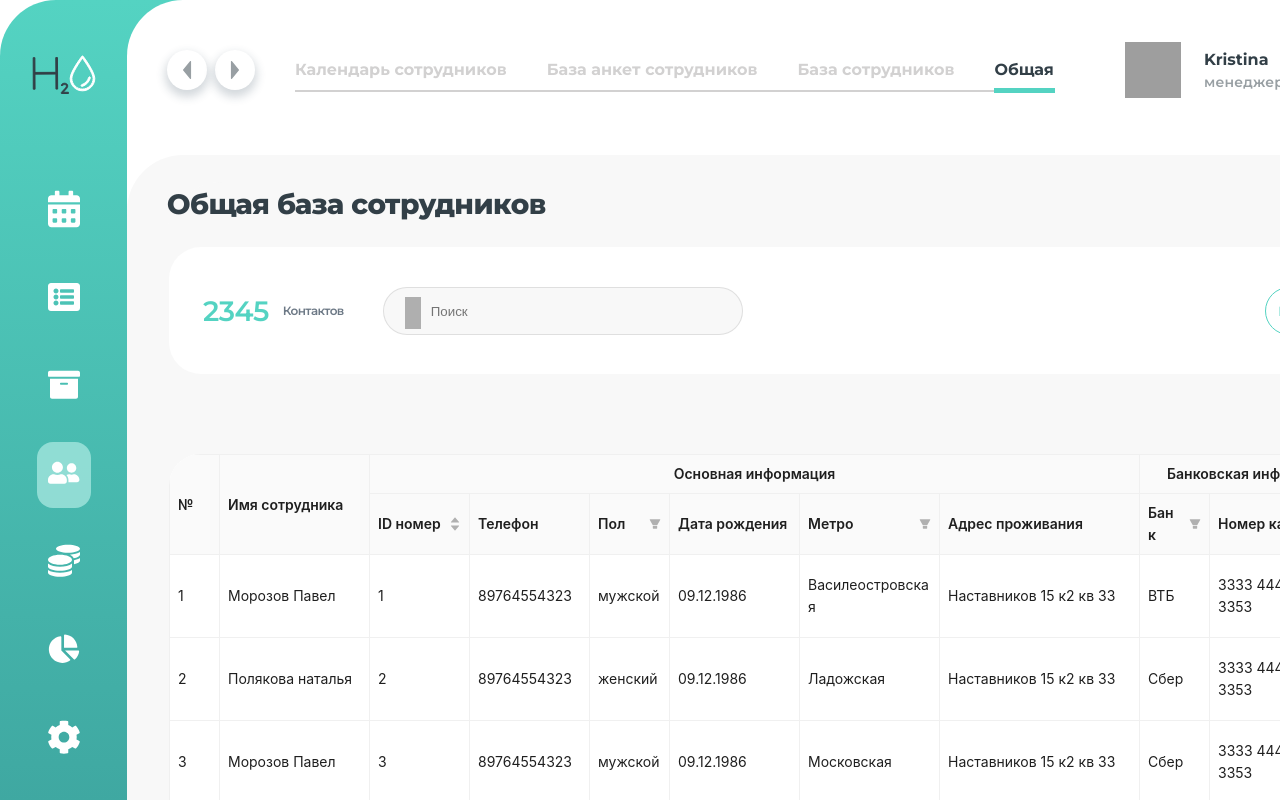
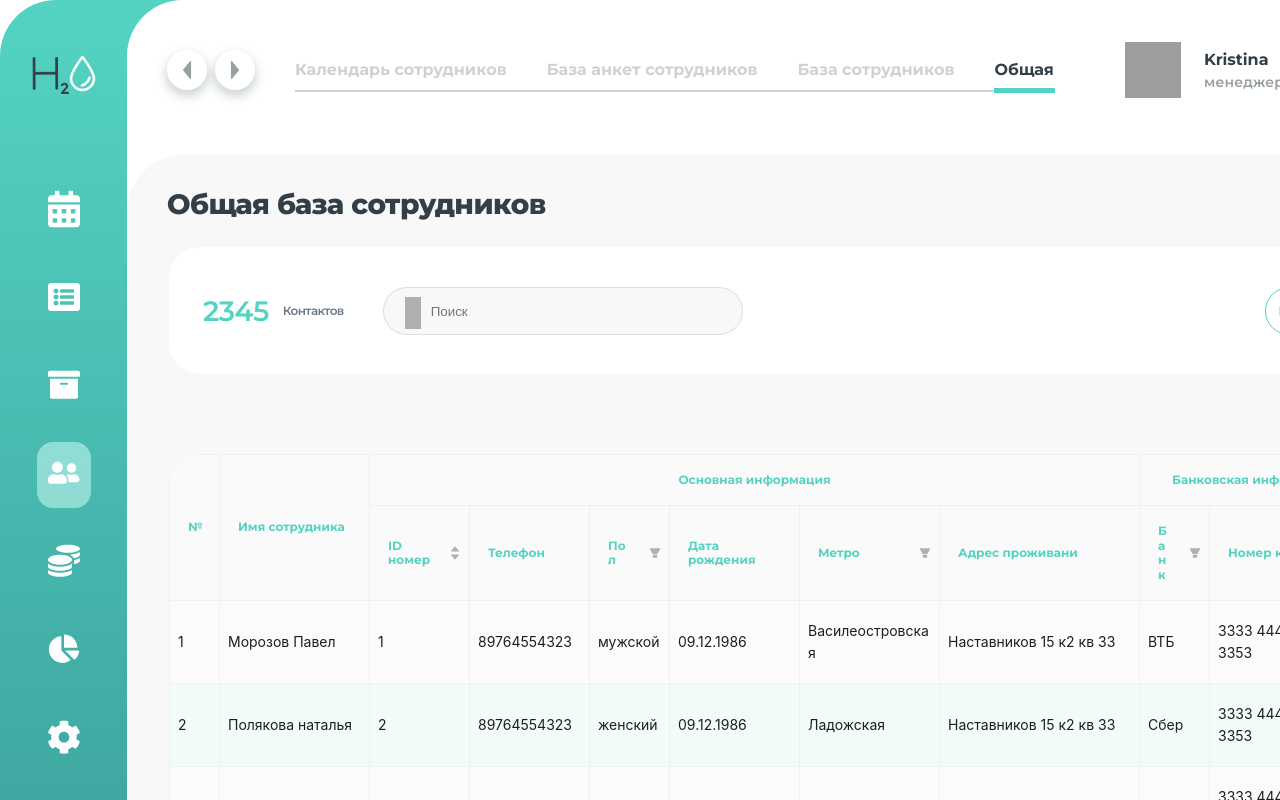
Before and after one commit to Aleksandr-Glebik/h2o_test_task, a React (Create React App) app: page /users in a window 1280 px wide. Shown: the top 800 px of the page. Built offline with nearby package versions, Linux system fonts and the light colour scheme; grey boxes are pictures that could not be loaded.

Commit message:
feat: add style for scrollbar, header title, bg color for even and odd lines

```diff
--- a/src/components/TableComp/TableComp.module.scss
+++ b/src/components/TableComp/TableComp.module.scss
@@ -5,3 +5,40 @@
     margin-top: 80px;
     overflow-x: auto;
 }
+
+::-webkit-scrollbar {
+  width: 8px;
+  height: 8px;
+  position: relative;
+  left: -30px;
+}
+
+::-webkit-scrollbar-track {
+  background-color: #F8F8F8;
+  position: relative;
+  left: -30px;
+}
+
+::-webkit-scrollbar-thumb {
+  background: #B6BCC3;
+  border-radius: 8px;
+  position: relative;
+  left: -30px;
+}
+
+.table-row-light {
+    background: rgba(248, 248, 248, 0.5);
+}
+.table-row-green {
+    background: rgba(229, 248, 246, 0.5);
+}
+
+.titleHeaderTable {
+    font-family: 'Montserrat', sans-serif;
+    font-style: normal;
+    font-weight: 700;
+    font-size: 12px;
+    line-height: 120%;
+    color: #54D3C2;
+    padding: 10px;
+}
--- a/src/components/TableComp/TableComp.tsx
+++ b/src/components/TableComp/TableComp.tsx
@@ -14,31 +14,31 @@ interface TableParams {
 
 const columns: ColumnsType<dataUserType> = [
   {
-    title: '№',
+    title: <div className={styles.titleHeaderTable}>№</div>,
     dataIndex: 'id',
-    width: 50
+    width: 50,
   },
   {
-    title: 'Имя сотрудника',
+    title: <div className={styles.titleHeaderTable}>Имя сотрудника</div>,
     dataIndex: 'fullName',
     width: 150,
   },
   {
-    title: 'Основная информация',
+    title: <div className={styles.titleHeaderTable}>Основная информация</div>,
     children: [
       {
-        title: 'ID номер',
+        title: <div className={styles.titleHeaderTable}>ID номер</div>,
         dataIndex: 'id',
         sorter: (a, b) => a.id - b.id,
         width: 100,
       },
       {
-        title: 'Телефон',
+        title: <div className={styles.titleHeaderTable}>Телефон</div>,
         dataIndex: 'phone',
         width: 120,
       },
       {
-        title: 'Пол',
+        title: <div className={styles.titleHeaderTable}>Пол</div>,
         dataIndex: 'gender',
         filters: [
           { text: 'Мужской', value: 'мужской' },
@@ -52,12 +52,12 @@ const columns: ColumnsType<dataUserType> = [
           width: 80,
       },
       {
-        title: 'Дата рождения',
+        title: <div className={styles.titleHeaderTable}>Дата рождения</div>,
         dataIndex: 'dateOfBirth',
         width: 130,
       },
       {
-        title: 'Метро',
+        title: <div className={styles.titleHeaderTable}>Метро</div>,
         dataIndex: 'metro',
         filters: [
           { text: 'Василеостровская', value: 'Василеостровская' },
@@ -74,17 +74,17 @@ const columns: ColumnsType<dataUserType> = [
         width: 140,
       },
       {
-        title: 'Адрес проживания',
+        title: <div className={styles.titleHeaderTable}>Адрес проживани</div>,
         dataIndex: 'address',
         width: 200,
       },
     ]
   },
   {
-    title: 'Банковская информация',
+    title: <div className={styles.titleHeaderTable}>Банковская информация</div>,
     children: [
       {
-        title: 'Банк',
+        title: <div className={styles.titleHeaderTable}>Банк</div>,
         dataIndex: 'bank',
         filters: [
           { text: 'ВТБ', value: 'ВТБ' },
@@ -99,17 +99,17 @@ const columns: ColumnsType<dataUserType> = [
         width: 70,
       },
       {
-        title: 'Номер карты',
+        title: <div className={styles.titleHeaderTable}>Номер карты</div>,
         dataIndex: 'cardNumber',
         width: 160,
       },
     ]
   },
   {
-    title: 'Документы сотрудника',
+    title: <div className={styles.titleHeaderTable}>Документы сотрудника</div>,
     children: [
       {
-        title: 'Гражданство',
+        title: <div className={styles.titleHeaderTable}>Гражданство</div>,
         dataIndex: 'citizenship',
         filters: [
           { text: 'РФ', value: 'РФ' },
@@ -125,62 +125,62 @@ const columns: ColumnsType<dataUserType> = [
         width: 120,
       },
       {
-        title: 'Паспорт',
+        title: <div className={styles.titleHeaderTable}>Паспорт</div>,
         dataIndex: 'passport',
         width: 120,
       },
       {
-        title: 'Кем выдан',
+        title: <div className={styles.titleHeaderTable}>Кем выдан</div>,
         dataIndex: 'issued',
         width: 180,
       },
       {
-        title: 'Срок действия',
+        title: <div className={styles.titleHeaderTable}>Срок действия</div>,
         dataIndex: 'limitDate',
         width: 120,
       },
       {
-        title: 'Место рождения',
+        title: <div className={styles.titleHeaderTable}>Место рождения</div>,
         dataIndex: 'placeOfBirth',
         width: 170,
       },
       {
-        title: 'Адрес прописки',
+        title: <div className={styles.titleHeaderTable}>Адрес прописки</div>,
         dataIndex: 'placeOfResidence',
         width: 200,
       },
       {
-        title: 'Патент',
+        title: <div className={styles.titleHeaderTable}>Патент</div>,
         dataIndex: 'patent',
         width: '20%',
       },
       {
-        title: 'Срок действия',
+        title: <div className={styles.titleHeaderTable}>Срок действия</div>,
         dataIndex: 'patentLimitDate',
         width: '20%',
       },
       {
-        title: 'СНИЛС',
+        title: <div className={styles.titleHeaderTable}>СНИЛС</div>,
         dataIndex: 'snils',
         width: '20%',
       },
       {
-        title: 'ИНН',
+        title: <div className={styles.titleHeaderTable}>ИНН</div>,
         dataIndex: 'inn',
         width: '20%',
       },
       {
-        title: 'Мед. книжка',
+        title: <div className={styles.titleHeaderTable}>Мед. книжка</div>,
         dataIndex: 'medBook',
         width: '20%',
       }
     ]
   },
   {
-    title: 'Информация от HR',
+    title: <div className={styles.titleHeaderTable}>Информация от HR</div>,
     children: [
       {
-        title: 'Должность',
+        title: <div className={styles.titleHeaderTable}>Должность</div>,
         dataIndex: 'job',
         filters: [
           { text: 'Бригадир', value: 'Бригадир' },
@@ -195,7 +195,7 @@ const columns: ColumnsType<dataUserType> = [
         width: '20%',
       },
       {
-        title: 'Подразделение',
+        title: <div className={styles.titleHeaderTable}>Подразделение</div>,
         dataIndex: 'subdivision',
         filters: [
           { text: 'B2С', value: 'B2С' },
@@ -209,7 +209,7 @@ const columns: ColumnsType<dataUserType> = [
         width: '20%',
       },
       {
-        title: 'Решение',
+        title: <div className={styles.titleHeaderTable}>Решение</div>,
         dataIndex: 'decision',
         filters: [
           { text: 'Принят', value: 'Принят' },
@@ -223,17 +223,17 @@ const columns: ColumnsType<dataUserType> = [
         width: '20%',
       },
       {
-        title: 'Источник',
+        title: <div className={styles.titleHeaderTable}>Источник</div>,
         dataIndex: 'source',
         width: '20%',
       },
       {
-        title: 'Дата',
+        title: <div className={styles.titleHeaderTable}>Дата</div>,
         dataIndex: 'dateDecision',
         width: '20%',
       },
       {
-        title: 'Примечание',
+        title: <div className={styles.titleHeaderTable}>Примечание</div>,
         dataIndex: 'note',
         width: '20%',
       }
@@ -312,6 +312,7 @@ const TableComp: React.FC = () => {
           y: 400
         }}
         bordered={true}
+        rowClassName={(record, index) => index % 2 === 0 ? styles['table-row-light'] :  styles['table-row-green']}
       />
     </div>
   )
```
